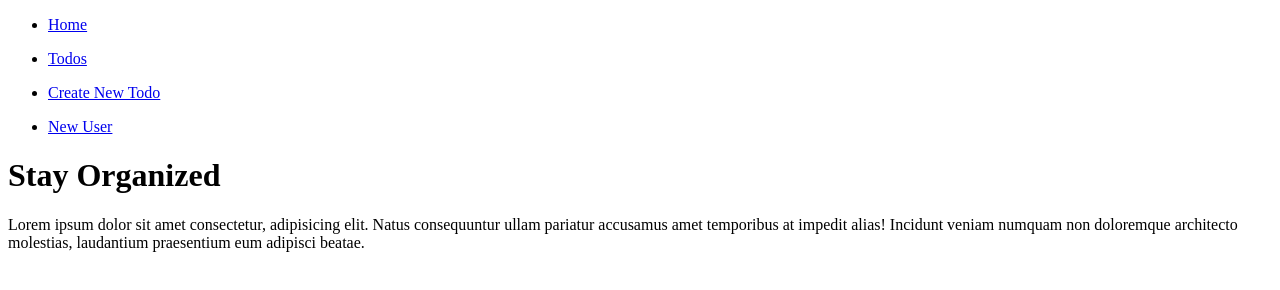
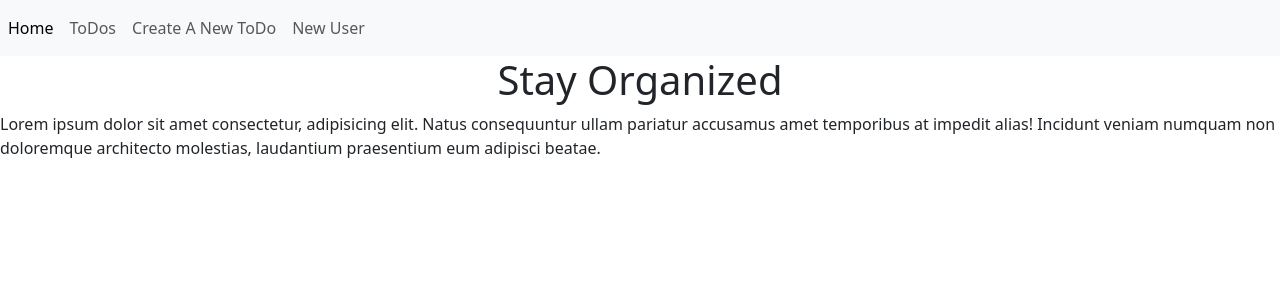
Before and after one commit to JeanetteGz/Workbook8_StayOrganized, a plain HTML site: page index.html in a window 1280 px wide. Drawn offline with nearby package versions, Linux system fonts and the light colour scheme.

Commit message:
Added navbar styling

```diff
--- a/index.html
+++ b/index.html
@@ -5,21 +5,21 @@
     <meta name="viewport" content="width=device-width, initial-scale=1.0">
     <title>Home Page</title>
     <link href="/styles/index.css" rel="stylesheet" />
+    <link href="https://cdn.jsdelivr.net/npm/bootstrap@5.3.2/dist/css/bootstrap.min.css" rel="stylesheet"
+    integrity="sha384-T3c6CoIi6uLrA9TneNEoa7RxnatzjcDSCmG1MXxSR1GAsXEV/Dwwykc2MPK8M2HN" crossorigin="anonymous" />
+    <link rel="stylesheet" href="https://cdn.jsdelivr.net/npm/bootstrap-icons@1.11.2/font/bootstrap-icons.min.css" />
 </head>
 <body>
-    <nav>
-        <ul>
-            <li><a href="index.html">Home</a></li>
-        </ul>
-        <ul>
-            <li><a href="todos.html">Todos</a></li>
-        </ul>
-        <ul>
-            <li><a href="new_todo.html">Create New Todo</a></li>
-        </ul>
-        <ul>
-            <li><a href="new_user.html">New User</a></li>
-        </ul>
+    <nav class="navbar navbar-expand-lg navbar-light bg-light">
+        <button class="navbar-toggler" type="button" data-toggle="collapse" data-target="#navbarNavAltMarkup" aria-controls="navbarNavAltMarkup" aria-expanded="false" aria-label="Toggle navigation">
+            <span class="navbar-toggler-icon"></span>
+        </button>
+        <div class="collapse navbar-collapse" id="navbarNavAltMarkup">
+            <div class="navbar-nav">
+                <a class="nav-item nav-link active" href="index.html">Home <span class="sr-only"></span></a>
+                <a class="nav-item nav-link" href="/todos.html">ToDos</a>
+                <a class="nav-item nav-link" href="new_todo.html">Create A New ToDo</a>
+                <a class="nav-item nav-link" href="/new_user.html">New User</a>
     </nav>
 
     <h1>Stay Organized</h1>
--- a/styles/index.css
+++ b/styles/index.css
@@ -0,0 +1,3 @@
+h1 {
+    text-align: center;
+}
```
Also changed, not shown: new_todo.html (+12 -10 lines), new_user.html (+12 -10 lines), todos.html (+9 -10 lines).
